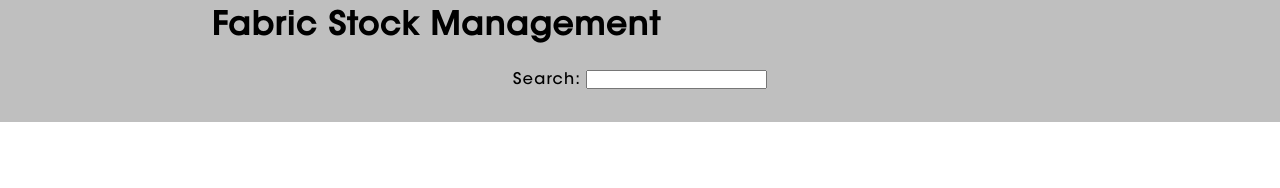
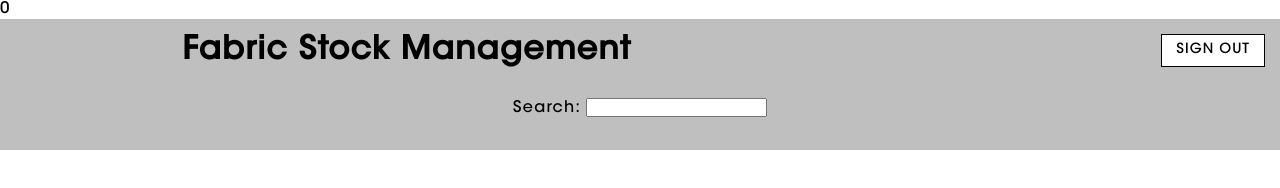
Before and after one commit to RGU-Grouper/Acme-Stock-Management-System, a website: page WWW/LogIn.html in a window 1280 px wide. Drawn offline with Linux system fonts and the light colour scheme.

Commit message:
Auth fixing

```diff
--- a/WWW/LogIn.html
+++ b/WWW/LogIn.html
@@ -12,7 +12,7 @@
 
 	<!--Google Platform Library for sign in & log in functions-->
 	<script src="src/Oauth.js" defer></script>
-	<script src="https://apis.google.com/js/platform.js" async defer></script>
+	<script src="https://apis.google.com/js/platform.js" async defer></script>0
 
 </head>
 <body>
@@ -23,6 +23,10 @@
 				<label class="header__search-label" for="item-preview-search">Search:</label>
 				<input class="header__search-input" id="item-preview-search" type="search">
 			</div>
+			<!--Sign Out-->
+			<!-- <a href="#" onclick="signOut();">Sign out</a> -->
+			<a class="header__sign-out" onclick="signOut();">Sign out</a>
+
 			<!--Sign In-->
 			<div class="g-signin2" id="g-singin2" data-onsuccess="onSignIn"></div>
 		</header>
```
